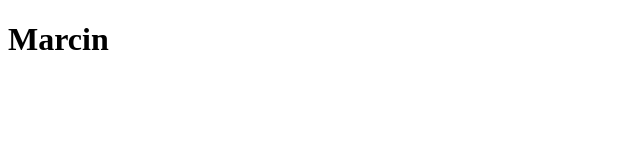
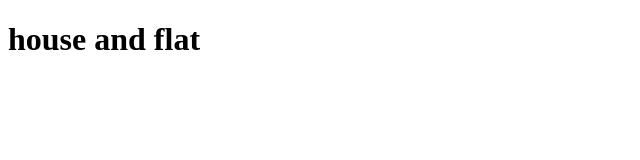
Before and after one commit to Mar260685/goit-markup-hw-01, a plain HTML site: page index.html in a window 1280 px wide. Shown: the whole page, without its empty margins (0-640 px from the left). Drawn offline with Linux system fonts and the light colour scheme.

Commit message:
first text

```diff
--- a/index.html
+++ b/index.html
@@ -6,6 +6,6 @@
     <title>Document</title>
 </head>
 <body>
-    <h1>Marcin</h1>
+    <h1>house and flat </h1>
 </body>
 </html>
```
